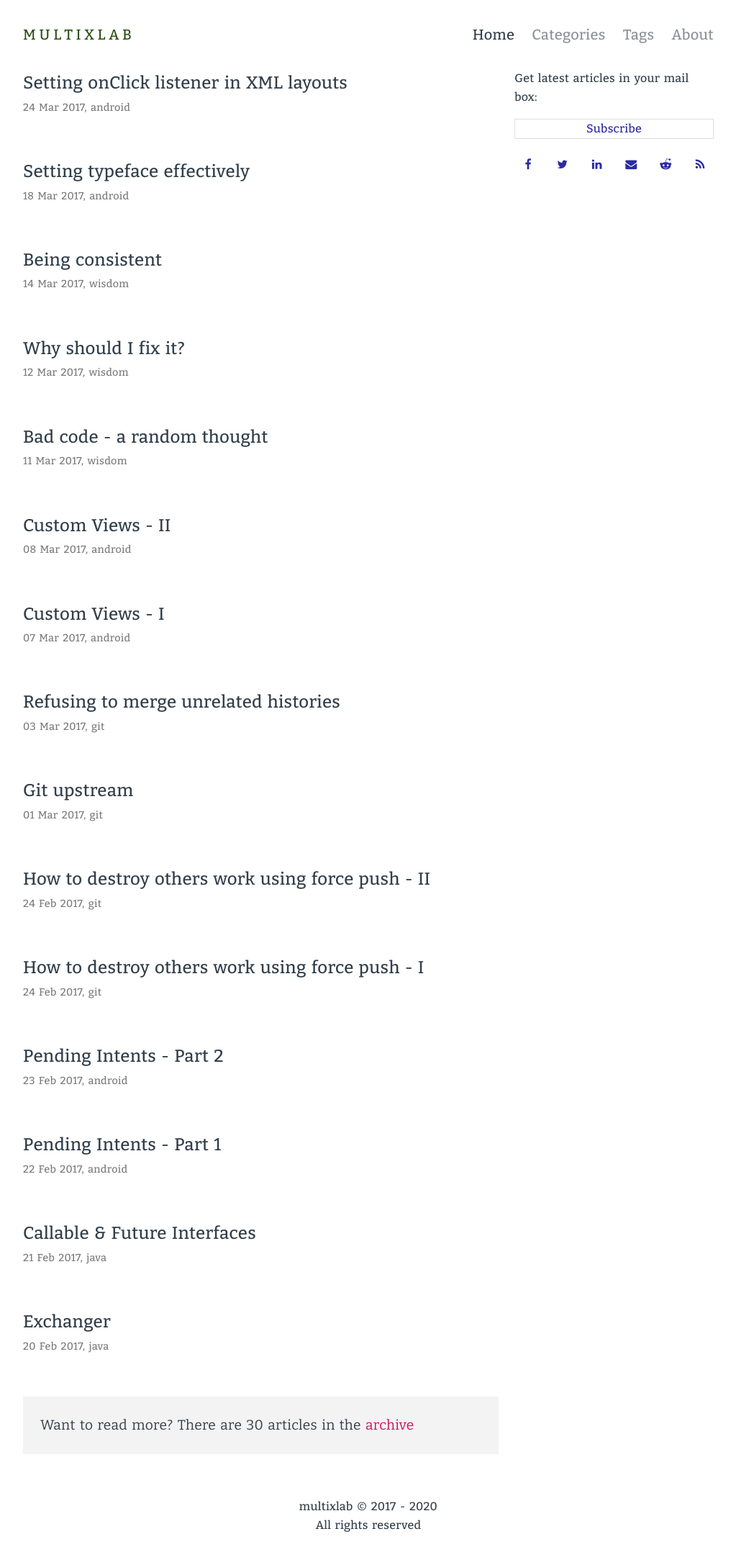
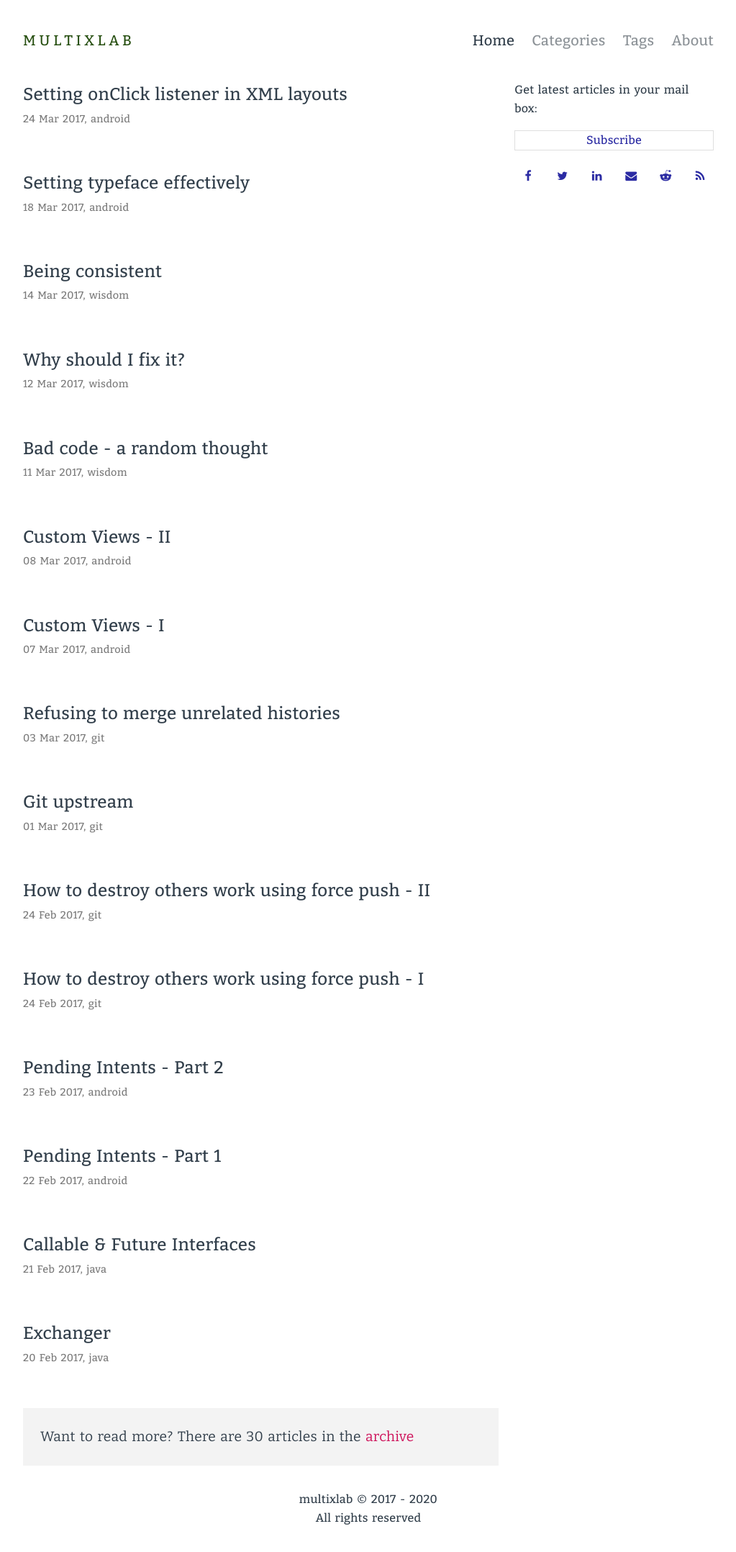
Before and after one commit to multixlab/multixlab.github.io, a Jekyll site: the page built from index.html, in a window 1280 px wide. Shown: the whole page at 72% size, without its empty margins (128-1151 px from the left). Built offline with Jekyll 4.4.1, drawn with Linux system fonts in a browser that asks for light colours; comment, search, counter and statistics services are not loaded.

Commit message:
change header footer height

```diff
--- a/_sass/variables.scss
+++ b/_sass/variables.scss
@@ -21,9 +21,9 @@
 
 /* footer */
 
-$footer-height: 100px;
+$footer-height: 120px;
 
 /* header  */
 
-$header-height: 6rem;
+$header-height: 7rem;
 $header-content-padding: 1.5rem;
```
